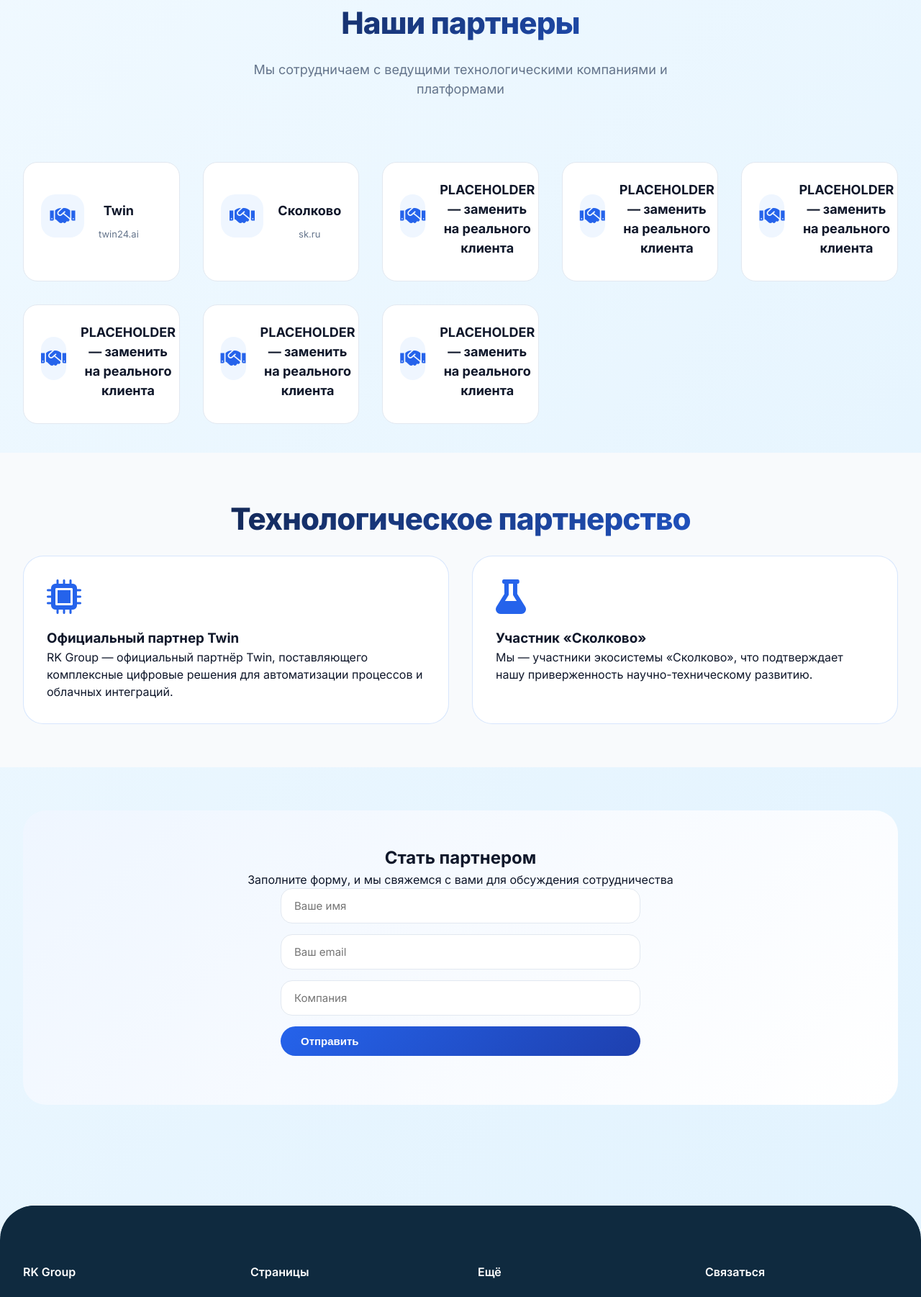
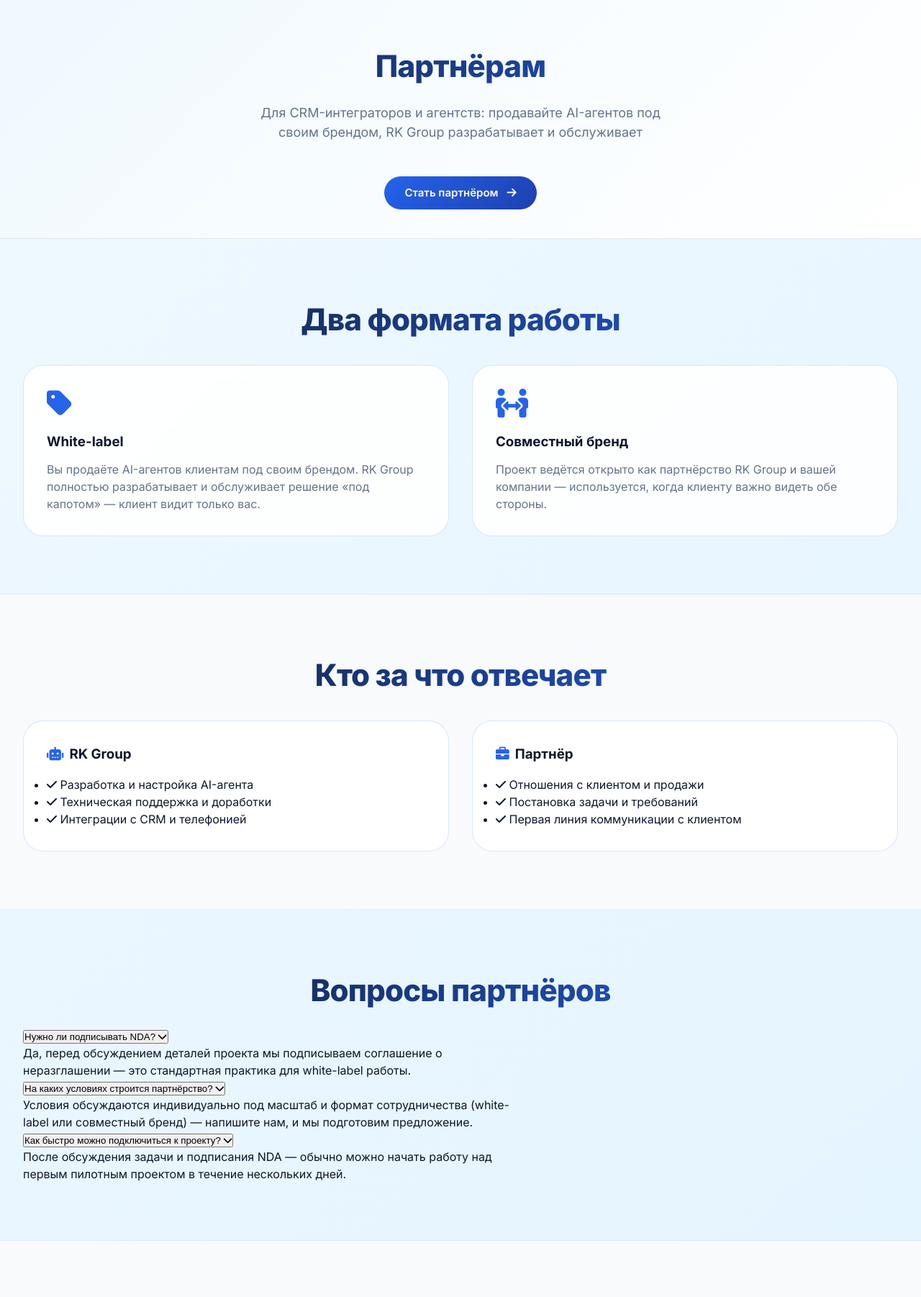
Before and after one commit to krupa1007gl/rkgroup_site, a Django app: page /partners/ in a window 1280 px wide. Shown: the part 118-1920 px from the top of the page at 72% size. Run offline with Django 5.2, Linux system fonts and the light colour scheme; data comes from the database, SQL or seed files in the repository.

Commit message:
Переписать страницу «Партнёрам» под white-label модель из концепции
Раньше страница показывала грид логотипов партнёров (эта роль теперь
у Главной — бейджи/логотипы клиентов) и общую фразу "сотрудничаем с
ведущими компаниями". Новый контент по Части 6 концепции: два формата
работы (white-label / совместный бренд), распределение ответственности
между RK Group и партнёром, мини-FAQ для партнёров (NDA/условия/
скорость подключения). Форма "Стать партнёром" не тронута —
honeypot+rate limit+PartnerForm уже работали, просто убрали
дублирующий контекст partners (был нужен только для удалённого грида).

Заодно поправлен предсуществующий баг: partners.html использовал
класс .cases-hero, но не подключал cases.css — стиль никогда не
применялся. Вынес общий .page-hero в base.css.

```diff
--- a/rkgroup_site/main/views.py
+++ b/rkgroup_site/main/views.py
@@ -30,16 +30,15 @@ class FAQPageView(TemplateView):
 
 
 class PartnersPageView(RateLimitMixin, HoneypotMixin, AjaxFormMixin, FormView):
+    """
+    Страница для CRM-интеграторов/агентств (white-label партнёрство) —
+    логотипы клиентов и партнёрские бейджи сюда не относятся, они на Главной.
+    """
     template_name = 'main/partners.html'
     form_class = PartnerForm
     success_url = reverse_lazy('main:partners')
     rate_limit_key = 'partners'
     rate_limit_per_hour = 10
-
-    def get_context_data(self, **kwargs):
-        context = super().get_context_data(**kwargs)
-        context['partners'] = Partner.objects.filter(is_active=True)
-        return context
 
     def get_success_message(self, cleaned_data):
         return 'Спасибо! Мы свяжемся с вами.'
--- a/rkgroup_site/static/css/base.css
+++ b/rkgroup_site/static/css/base.css
@@ -343,6 +343,13 @@ body {
 .section { padding: 80px 0; border-bottom: 1px solid rgba(59, 130, 246, 0.1); }
 .section:last-child { border-bottom: none; }
 
+.page-hero {
+    background: linear-gradient(135deg, #f0f9ff 0%, #ffffff 100%);
+    padding: 60px 0 40px;
+    text-align: center;
+    border-bottom: 1px solid #e2e8f0;
+}
+
 .section-title {
     font-size: 42px;
     font-weight: 800;
--- a/rkgroup_site/static/css/partners.css
+++ b/rkgroup_site/static/css/partners.css
@@ -1,58 +1,4 @@
-/* static/css/partners.css - Стили для страницы партнеров */
-
-.partner-card {
-    display: flex;
-    align-items: center;
-    gap: 20px;
-    padding: 24px;
-}
-
-.partner-icon {
-    background: #eff6ff;
-    border-radius: 20px;
-    width: 60px;
-    height: 60px;
-    display: flex;
-    align-items: center;
-    justify-content: center;
-}
-
-.partner-icon i {
-    font-size: 28px;
-    color: #2563eb;
-}
-
-.partner-info h3 {
-    margin-bottom: 4px;
-}
-
-.partner-info p {
-    color: #64748b;
-    font-size: 14px;
-}
-
-.partner-section {
-    background: linear-gradient(135deg, #f8fafc, #ffffff);
-    border-radius: 32px;
-    padding: 48px;
-    margin-bottom: 60px;
-}
-
-.partner-badges {
-    display: flex;
-    gap: 16px;
-    flex-wrap: wrap;
-    margin: 20px 0;
-}
-
-.partner-badge {
-    background: #2563eb;
-    color: white;
-    padding: 8px 20px;
-    border-radius: 40px;
-    font-size: 13px;
-    font-weight: 500;
-}
+/* static/css/partners.css — стили для страницы «Партнёрам» */
 
 .partner-form-block {
     background: linear-gradient(135deg, #eff6ff, #ffffff);
@@ -60,14 +6,3 @@
     padding: 48px;
     text-align: center;
 }
-
-@media (max-width: 768px) {
-    .partner-card {
-        flex-direction: column;
-        text-align: center;
-    }
-
-    .partner-section {
-        padding: 32px 24px;
-    }
-}
--- a/rkgroup_site/templates/main/partners.html
+++ b/rkgroup_site/templates/main/partners.html
@@ -1,64 +1,106 @@
 {% extends 'base.html' %}
 {% load static %}
 
-{% block title %}Партнеры | RK Group{% endblock %}
+{% block title %}Партнёрам | RK Group{% endblock %}
 
 {% block extra_css %}
 <link rel="stylesheet" href="{% static 'css/partners.css' %}">
 {% endblock %}
 
 {% block content %}
-<section class="cases-hero">
+<section class="page-hero">
     <div class="container">
-        <h1 class="section-title">Наши партнеры</h1>
-        <p class="section-subtitle">Мы сотрудничаем с ведущими технологическими компаниями и платформами</p>
-    </div>
-</section>
-
-<section style="padding: 40px 0;">
-    <div class="container">
-        <div class="partners-grid" style="display: grid; grid-template-columns: repeat(auto-fill, minmax(200px, 1fr)); gap: 32px; text-align: center;">
-            {% for partner in partners %}
-            <div class="partner-card" style="background: white; border-radius: 20px; padding: 24px; border: 1px solid #e2e8f0; transition: all 0.3s ease;">
-                <div class="partner-icon" style="font-size: 48px; color: #2563eb; margin-bottom: 16px;">
-                    <i class="fas fa-handshake"></i>
-                </div>
-                <div class="partner-info">
-                    <h3 style="font-size: 18px; margin-bottom: 8px;">{{ partner.name }}</h3>
-                    {% if partner.website %}
-                    <p><a href="{{ partner.website }}" target="_blank" style="color: #64748b; font-size: 13px; text-decoration: none;">{{ partner.website|cut:"https://"|cut:"http://" }}</a></p>
-                    {% endif %}
-                </div>
-            </div>
-            {% endfor %}
+        <h1 class="section-title">Партнёрам</h1>
+        <p class="section-subtitle">Для CRM-интеграторов и агентств: продавайте AI-агентов под своим брендом, RK Group разрабатывает и обслуживает</p>
+        <div style="text-align: center; margin-top: 24px;">
+            <a href="#partner-form" class="btn">Стать партнёром <i class="fas fa-arrow-right"></i></a>
         </div>
     </div>
 </section>
 
-<section style="padding: 60px 0; background: #f8fafc;">
+<section class="section">
     <div class="container">
-        <h2 class="section-title">Технологическое партнерство</h2>
-        <div class="grid-2">
-            <div class="card">
-                <i class="fas fa-microchip" style="font-size: 48px; color: #2563eb; margin-bottom: 20px;"></i>
-                <h3>Официальный партнер Twin</h3>
-                <p>RK Group — официальный партнёр Twin, поставляющего комплексные цифровые решения для автоматизации процессов и облачных интеграций.</p>
+        <h2 class="section-title fade-up">Два формата работы</h2>
+        <div class="grid-2" style="margin-top: 32px;">
+            <div class="card fade-up">
+                <i class="fas fa-tag" style="font-size: 40px; color: #2563eb; margin-bottom: 20px;"></i>
+                <h3>White-label</h3>
+                <p style="color: #64748b; margin-top: 12px;">Вы продаёте AI-агентов клиентам под своим брендом. RK Group полностью разрабатывает и обслуживает решение «под капотом» — клиент видит только вас.</p>
             </div>
-            <div class="card">
-                <i class="fas fa-flask" style="font-size: 48px; color: #2563eb; margin-bottom: 20px;"></i>
-                <h3>Участник «Сколково»</h3>
-                <p>Мы — участники экосистемы «Сколково», что подтверждает нашу приверженность научно-техническому развитию.</p>
+            <div class="card fade-up">
+                <i class="fas fa-people-arrows" style="font-size: 40px; color: #2563eb; margin-bottom: 20px;"></i>
+                <h3>Совместный бренд</h3>
+                <p style="color: #64748b; margin-top: 12px;">Проект ведётся открыто как партнёрство RK Group и вашей компании — используется, когда клиенту важно видеть обе стороны.</p>
             </div>
         </div>
     </div>
 </section>
 
-<section style="padding: 60px 0;">
+<section class="section" style="background: #f8fafc;">
+    <div class="container">
+        <h2 class="section-title fade-up">Кто за что отвечает</h2>
+        <div class="grid-2" style="margin-top: 32px;">
+            <div class="card fade-up">
+                <h3><i class="fas fa-robot" style="color: #2563eb; margin-right: 8px;"></i>RK Group</h3>
+                <ul class="about-points" style="grid-template-columns: 1fr; margin-top: 16px;">
+                    <li><i class="fas fa-check"></i> Разработка и настройка AI-агента</li>
+                    <li><i class="fas fa-check"></i> Техническая поддержка и доработки</li>
+                    <li><i class="fas fa-check"></i> Интеграции с CRM и телефонией</li>
+                </ul>
+            </div>
+            <div class="card fade-up">
+                <h3><i class="fas fa-briefcase" style="color: #2563eb; margin-right: 8px;"></i>Партнёр</h3>
+                <ul class="about-points" style="grid-template-columns: 1fr; margin-top: 16px;">
+                    <li><i class="fas fa-check"></i> Отношения с клиентом и продажи</li>
+                    <li><i class="fas fa-check"></i> Постановка задачи и требований</li>
+                    <li><i class="fas fa-check"></i> Первая линия коммуникации с клиентом</li>
+                </ul>
+            </div>
+        </div>
+    </div>
+</section>
+
+<section class="section">
+    <div class="container">
+        <h2 class="section-title fade-up">Вопросы партнёров</h2>
+        <div class="faq-list" style="max-width: 700px;">
+            <div class="faq-item">
+                <button class="faq-question">
+                    Нужно ли подписывать NDA?
+                    <i class="fas fa-chevron-down"></i>
+                </button>
+                <div class="faq-answer">
+                    <p>Да, перед обсуждением деталей проекта мы подписываем соглашение о неразглашении — это стандартная практика для white-label работы.</p>
+                </div>
+            </div>
+            <div class="faq-item">
+                <button class="faq-question">
+                    На каких условиях строится партнёрство?
+                    <i class="fas fa-chevron-down"></i>
+                </button>
+                <div class="faq-answer">
+                    <p>Условия обсуждаются индивидуально под масштаб и формат сотрудничества (white-label или совместный бренд) — напишите нам, и мы подготовим предложение.</p>
+                </div>
+            </div>
+            <div class="faq-item">
+                <button class="faq-question">
+                    Как быстро можно подключиться к проекту?
+                    <i class="fas fa-chevron-down"></i>
+                </button>
+                <div class="faq-answer">
+                    <p>После обсуждения задачи и подписания NDA — обычно можно начать работу над первым пилотным проектом в течение нескольких дней.</p>
+                </div>
+            </div>
+        </div>
+    </div>
+</section>
+
+<section class="section" style="background: #f8fafc;" id="partner-form">
     <div class="container">
         <div class="partner-form-block">
-            <h2>Стать партнером</h2>
+            <h2>Стать партнёром</h2>
             <p>Заполните форму, и мы свяжемся с вами для обсуждения сотрудничества</p>
-            <form method="post" action="{% url 'main:partners' %}" style="max-width: 500px; margin: 0 auto;" id="partner-form">
+            <form method="post" action="{% url 'main:partners' %}" style="max-width: 500px; margin: 0 auto;" id="partner-form-el">
                 {% csrf_token %}
                 <input type="text" name="website" value="" tabindex="-1" autocomplete="off" style="position: absolute; left: -9999px;">
                 <input type="text" name="name" class="form-input" placeholder="Ваше имя" required style="margin-bottom: 15px; width: 100%;">
@@ -74,4 +116,5 @@
 
 {% block extra_js %}
 <script src="{% static 'js/pages/contact.js' %}"></script>
+<script src="{% static 'js/pages/faq.js' %}"></script>
 {% endblock %}
```
